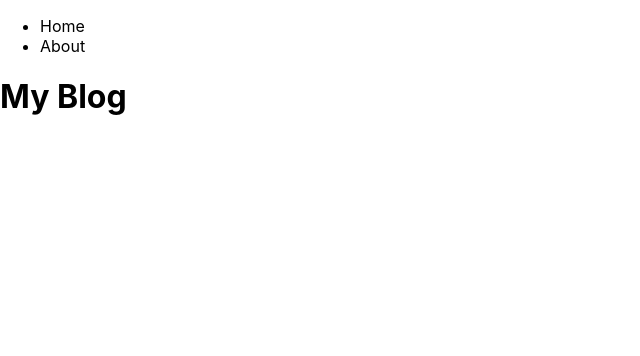
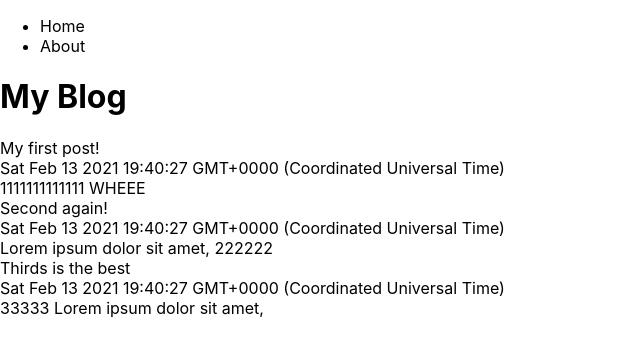
Before and after one commit to covatoaq/blog-with-nextjs-and-tailwind, a Next.js app: page / in a window 1280 px wide. Shown: the top 356 px of the page, without its empty margins (0-640 px from the left). Built offline with nearby package versions, Linux system fonts and the light colour scheme.

Commit message:
get the raw functionality together!

```diff
--- /dev/null
+++ b/lib/data.js
@@ -0,0 +1,20 @@
+export const blogPosts = [
+  {
+    title: 'My first post!',
+    slug: 'first',
+    date: new Date().toString(),
+    content: '1111111111111 WHEEE',
+  },
+  {
+    title: 'Second again!',
+    slug: 'second',
+    date: new Date().toString(),
+    content: 'Lorem ipsum dolor sit amet, 222222',
+  },
+  {
+    title: 'Thirds is the best',
+    slug: 'third',
+    date: new Date().toString(),
+    content: '33333  Lorem ipsum dolor sit amet, ',
+  },
+];
--- a/pages/index.js
+++ b/pages/index.js
@@ -1,4 +1,6 @@
 import Head from 'next/head';
+import Link from 'next/link';
+import { blogPosts } from '../lib/data';
 
 export default function Home() {
   return (
@@ -11,6 +13,20 @@
       <main>
         <h1>My Blog</h1>
       </main>
+
+      <div>
+        {blogPosts.map((item) => (
+          <div key={item.slug}>
+            <div>
+              <Link href={`/blog/${item.slug}`}>
+                <a>{item.title}</a>
+              </Link>
+            </div>
+            <div>{item.date.toString()}</div>
+            <div>{item.content}</div>
+          </div>
+        ))}
+      </div>
     </div>
   );
 }
```
Also changed, not shown: pages/blog/[slug].js (added, +37 -0 lines).
